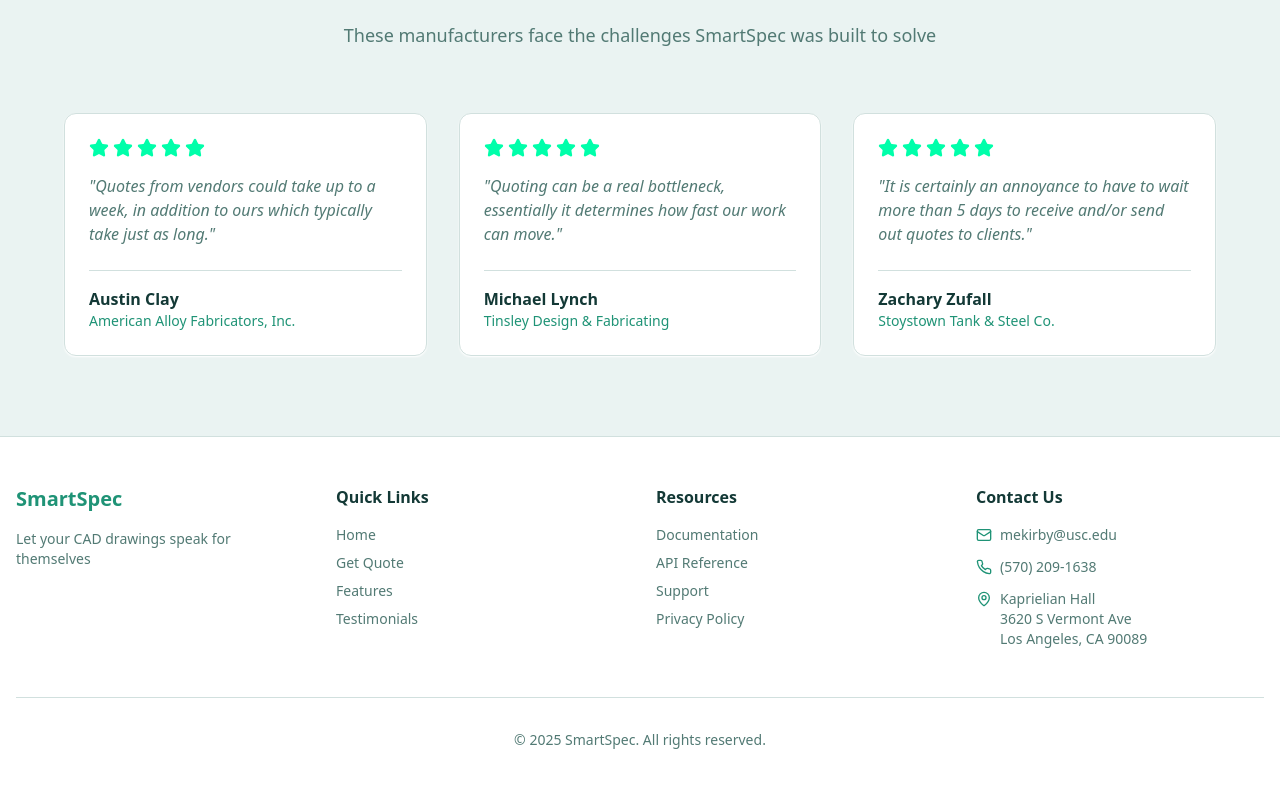
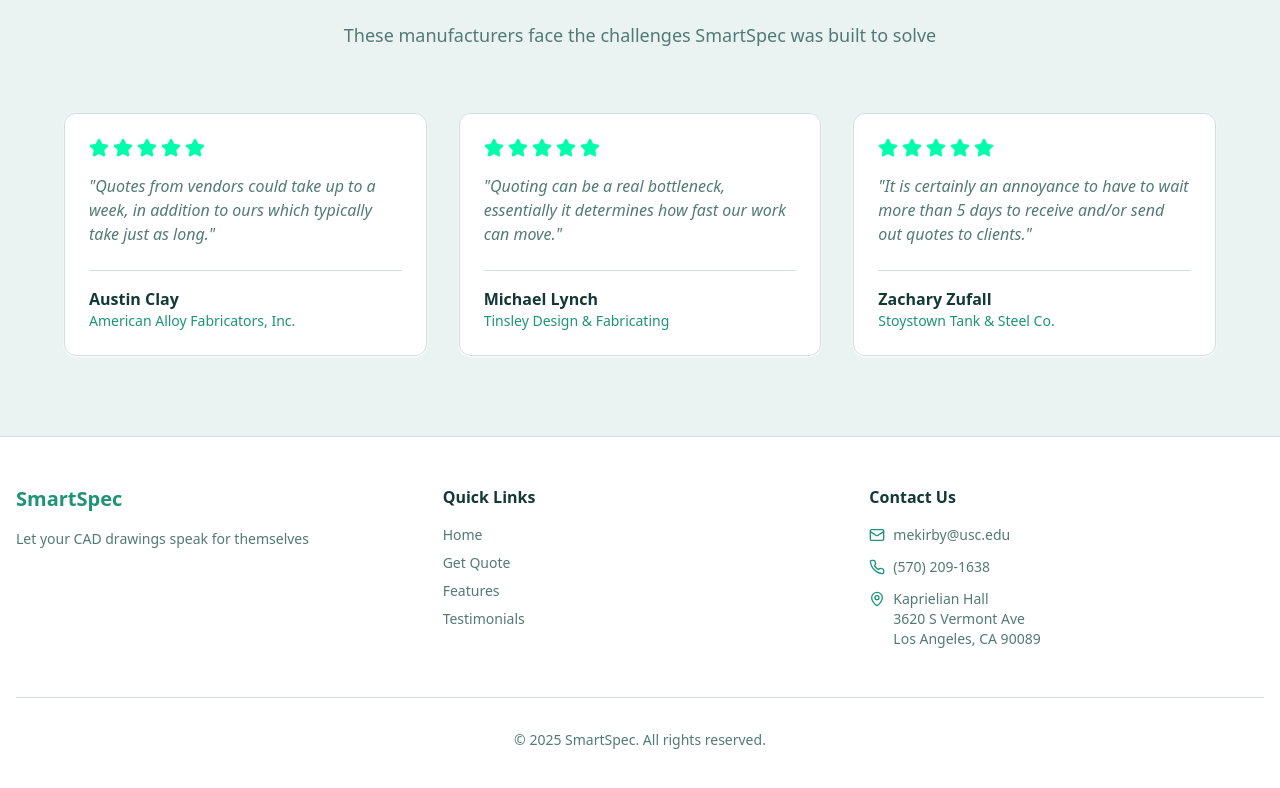
Before and after one commit to SmartSpec/material-quote-bot, a React (Vite) app: page / in a window 1280 px wide. Shown: the part 2726-3514 px from the top of the page. Built offline with nearby package versions, Linux system fonts and the light colour scheme; the HTML template or start-up script is replaced by a standard one.

Commit message:
Remove resources section from footer

```diff
--- a/src/components/Footer.tsx
+++ b/src/components/Footer.tsx
@@ -4,7 +4,7 @@ const Footer = () => {
   return (
     <footer className="bg-card border-t border-border">
       <div className="container px-4 py-12 mx-auto">
-        <div className="grid gap-8 md:grid-cols-4">
+        <div className="grid gap-8 md:grid-cols-3">
           {/* Company Info */}
           <div>
             <h3 className="text-xl font-bold text-primary mb-4">SmartSpec</h3>
@@ -35,33 +35,6 @@ const Footer = () => {
               <li>
                 <a href="#testimonials" className="hover:text-primary transition-colors">
                   Testimonials
-                </a>
-              </li>
-            </ul>
-          </div>
-
-          {/* Resources */}
-          <div>
-            <h4 className="font-semibold mb-4">Resources</h4>
-            <ul className="space-y-2 text-sm text-muted-foreground">
-              <li>
-                <a href="#" className="hover:text-primary transition-colors">
-                  Documentation
-                </a>
-              </li>
-              <li>
-                <a href="#" className="hover:text-primary transition-colors">
-                  API Reference
-                </a>
-              </li>
-              <li>
-                <a href="#" className="hover:text-primary transition-colors">
-                  Support
-                </a>
-              </li>
-              <li>
-                <a href="#" className="hover:text-primary transition-colors">
-                  Privacy Policy
                 </a>
               </li>
             </ul>
```
